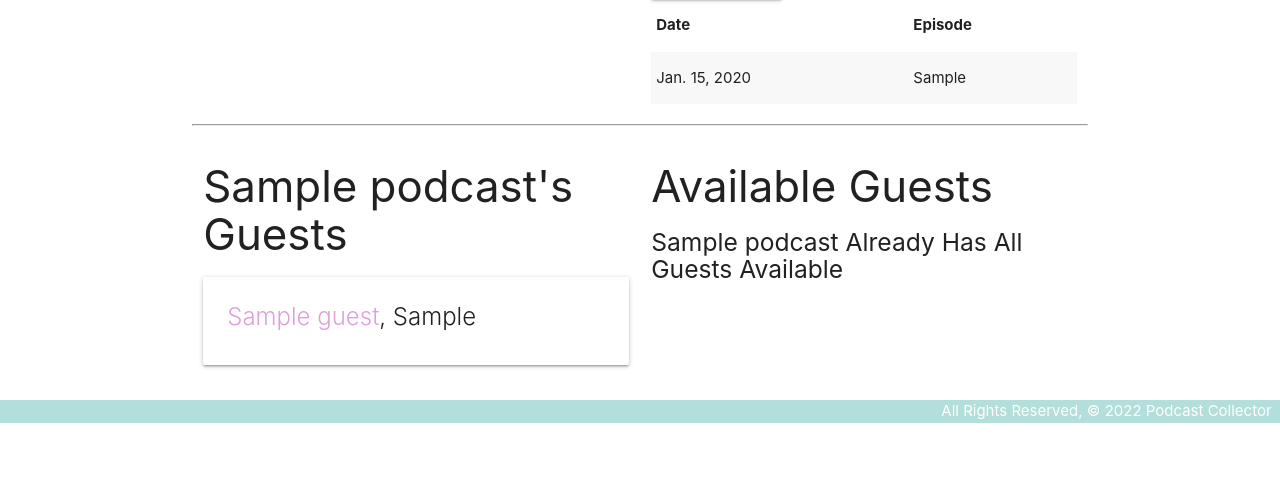
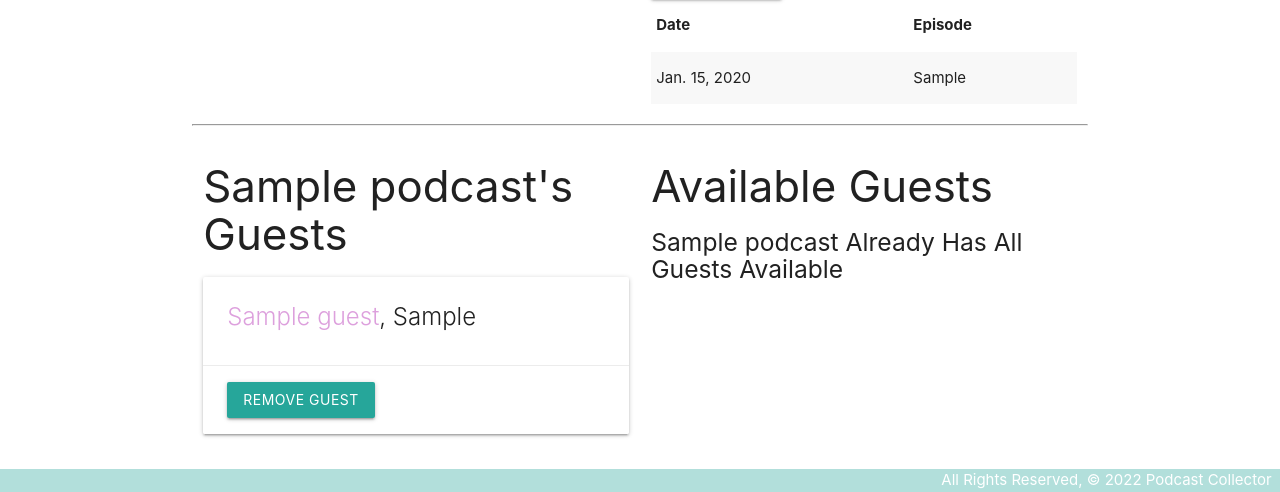
Before and after one commit to ngran4/Podcast-Collector, a Django app: page /podcasts/1/ in a window 1280 px wide. Shown: the part 435-927 px from the top of the page. Before the commit the page ends 858 px from the top, so only its background shows below. Run offline with Django 4.2, Linux system fonts and the light colour scheme; tables that the repository leaves empty hold one stand-in row (values such as "Sample post").

Commit message:
Remove Guest complete

```diff
--- a/main_app/templates/podcasts/detail.html
+++ b/main_app/templates/podcasts/detail.html
@@ -53,6 +53,12 @@
               <span style="color:plum">{{ guest.name }}</span>, {{ guest.occupation }}
             </span>
           </div>
+          <div class="card-action">
+            <form action="{% url 'remove_guest' podcast.id guest.id %}" method="post">
+              {% csrf_token %}
+              <button type="submit" class="btn">Remove Guest</button>
+            </form>
+          </div>
         </div>
       {% endfor %}
     {% else %}
--- a/main_app/urls.py
+++ b/main_app/urls.py
@@ -13,6 +13,7 @@ urlpatterns = [
   path('podcasts/<int:podcast_id>/add_episode/', views.add_episode, name='add_episode'),
   # Associate a guest with a podcast (M:M)
   path('podcasts/<int:podcast_id>/assoc_guest/<int:guest_id>/', views.assoc_guest, name='assoc_guest'),
+  path('podcasts/<int:podcast_id>/remove_guest/<int:guest_id>/', views.remove_guest, name='remove_guest'),
   path('guests/', views.GuestList.as_view(), name='guests_index'),
   path('guests/<int:pk>/', views.GuestDetail.as_view(), name='guests_detail'),
   path('guests/create/', views.GuestCreate.as_view(), name='guests_create'),
--- a/main_app/views.py
+++ b/main_app/views.py
@@ -30,6 +30,10 @@ def podcasts_detail(request, podcast_id): # podcast_id is coming from urls.py (p
 
 def assoc_guest(request, podcast_id, guest_id):
   Podcast.objects.get(id=podcast_id).guests.add(guest_id) # ** Can pass a guest's id instead of the whole object!
+  return redirect('detail', podcast_id=podcast_id)
+
+def remove_guest(request, podcast_id, guest_id):
+  Podcast.objects.get(id=podcast_id).guests.remove(guest_id)
   return redirect('detail', podcast_id=podcast_id)
 
 def add_episode(request, podcast_id): # podcast_id is from urls.py in params for this function
```
